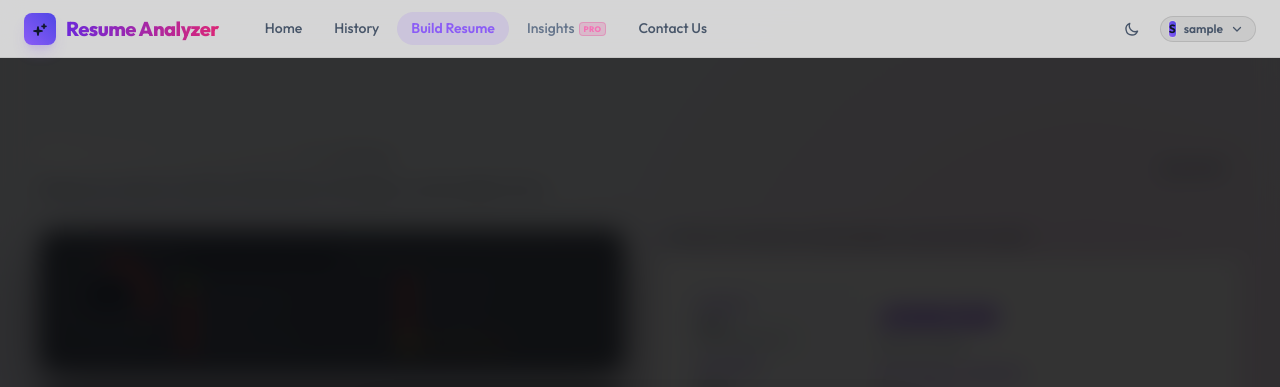
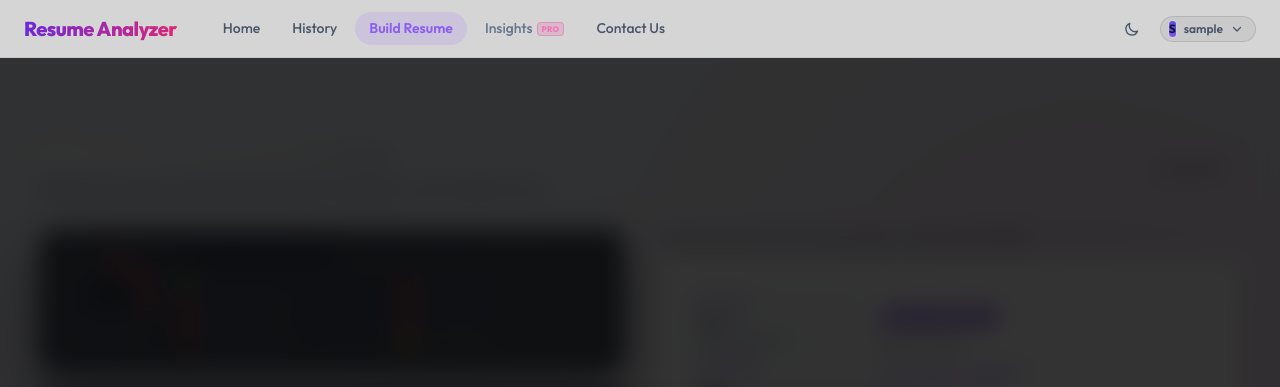
Before and after one commit to bhatiaayan30/Resume_Analyzer, a Django app: page /builder/ in a window 1280 px wide. Shown: the top 387 px of the page. Run offline with Django 4.2, Linux system fonts and the light colour scheme; the visitor is signed in with stand-in values (Sample User, id 1); some libraries are stand-ins or nearby versions.

Commit message:
Remove header logo icon and refine theme toggle layout

```diff
--- a/templates/analyzer/base.html
+++ b/templates/analyzer/base.html
@@ -744,12 +744,7 @@
     <div class="max-w-7xl mx-auto flex items-center justify-between px-6 py-3 w-full">
       <div class="flex items-center gap-8">
         <!-- Logo -->
-        <a class="flex items-center gap-2.5 font-bold text-lg tracking-tight text-white hover:opacity-90 transition-opacity" href="{% url 'index' %}">
-          <div class="w-8 h-8 rounded-lg bg-gradient-to-tr from-brand to-indigo-600 flex items-center justify-center text-white shadow-lg shadow-brand/20">
-              <svg class="w-4 h-4" fill="none" stroke="currentColor" viewBox="0 0 24 24" stroke-width="2.5">
-                  <path stroke-linecap="round" stroke-linejoin="round" d="M9.813 15.904L9 21l-.813-5.096L3 15l5.096-.813L9 9l.813 5.096L15 15l-5.187.904zM18 5v6m-3-3h6" />
-              </svg>
-          </div>
+        <a class="flex items-center gap-2 font-bold text-lg tracking-tight text-white hover:opacity-90 transition-opacity" href="{% url 'index' %}">
           <span class="logo font-black">Resume Analyzer</span>
         </a>
         <nav class="hidden md:flex items-center gap-1 desktop-nav-links">
@@ -876,12 +871,7 @@
 
       <div class="flex items-center gap-10">
         <!-- Logo -->
-        <a class="flex items-center gap-2.5 font-bold text-lg tracking-tight text-white hover:opacity-90 transition-opacity" href="{% url 'index' %}">
-          <div class="keep-white w-8 h-8 rounded-lg bg-gradient-to-tr from-brand to-indigo-600 flex items-center justify-center text-white shadow-lg shadow-brand/20">
-              <svg class="w-4 h-4" fill="none" stroke="currentColor" viewBox="0 0 24 24" stroke-width="2.5">
-                  <path stroke-linecap="round" stroke-linejoin="round" d="M9.813 15.904L9 21l-.813-5.096L3 15l5.096-.813L9 9l.813 5.096L15 15l-5.187.904zM18 5v6m-3-3h6" />
-              </svg>
-          </div>
+        <a class="flex items-center gap-2 font-bold text-lg tracking-tight text-white hover:opacity-90 transition-opacity" href="{% url 'index' %}">
           <span class="logo font-black">Resume Analyzer</span>
         </a>
 
@@ -985,22 +975,22 @@
         <!-- Sliding Switch Theme Toggle (Vet and Hire style) -->
         <button
           @click="toggleTheme()"
-          class="relative inline-flex h-6.5 w-12 items-center rounded-full transition-colors duration-300 focus:outline-none ring-1 ring-white/10"
-          :class="isLight ? 'bg-amber-500 ring-amber-400' : 'bg-slate-900 border border-slate-700/50'"
+          class="relative inline-flex h-6 w-11 items-center rounded-full transition-colors duration-300 focus:outline-none ring-1 ring-white/10 p-0.5"
+          :class="isLight ? 'bg-amber-500 ring-amber-400/50' : 'bg-slate-900 border border-slate-700/50'"
           role="switch"
           aria-label="Toggle Theme"
           title="Toggle Theme"
         >
           <span
             class="flex h-5 w-5 items-center justify-center rounded-full bg-white shadow-md transition-transform duration-300 transform"
-            :class="isLight ? 'translate-x-6' : 'translate-x-1'"
+            :class="isLight ? 'translate-x-5' : 'translate-x-0'"
           >
             <!-- Sun Icon (visible in light mode) -->
             <svg x-show="isLight" class="w-3.5 h-3.5 text-amber-500" fill="currentColor" viewBox="0 0 20 20">
               <path fill-rule="evenodd" d="M10 2a1 1 0 011 1v1a1 1 0 11-2 0V3a1 1 0 011-1zm4 8a4 4 0 11-8 0 4 4 0 018 0zm-.464 4.95l.707.707a1 1 0 001.414-1.414l-.707-.707a1 1 0 00-1.414 1.414zm2.12-10.607a1 1 0 010 1.414l-.706.707a1 1 0 11-1.414-1.414l.707-.707a1 1 0 011.414 0zM17 11a1 1 0 100-2h-1a1 1 0 100 2h1zm-7 4a1 1 0 011 1v1a1 1 0 11-2 0v-1a1 1 0 011-1zM5.05 6.464A1 1 0 106.46 5.05l-.707-.707a1 1 0 00-1.414 1.414l.707.707zm1.414 8.486l-.707.707a1 1 0 01-1.414-1.414l.707-.707a1 1 0 011.414 1.414zM4 11a1 1 0 100-2H3a1 1 0 000 2h1z" clip-rule="evenodd" />
             </svg>
             <!-- Moon Icon (visible in dark mode) -->
-            <svg x-show="!isLight" class="w-3 h-3 text-slate-500" fill="currentColor" viewBox="0 0 20 20" style="display: none;">
+            <svg x-show="!isLight" class="w-3.5 h-3.5 text-slate-700" fill="currentColor" viewBox="0 0 20 20" style="display: none;">
               <path d="M17.293 13.293A8 8 0 016.707 2.707a8.001 8.001 0 1010.586 10.586z" />
             </svg>
           </span>
@@ -1020,7 +1010,7 @@
         <!-- Sliding Switch Theme Toggle -->
         <button
           @click="toggleTheme()"
-          class="relative inline-flex h-6.5 w-12 items-center rounded-full transition-colors duration-300 focus:outline-none"
+          class="relative inline-flex h-6 w-11 items-center rounded-full transition-colors duration-300 focus:outline-none p-0.5"
           :class="isLight ? 'bg-amber-500' : 'bg-slate-900 border border-slate-700'"
           role="switch"
           aria-label="Toggle Theme"
@@ -1028,14 +1018,14 @@
         >
           <span
             class="flex h-5 w-5 items-center justify-center rounded-full bg-white shadow-md transition-transform duration-300 transform"
-            :class="isLight ? 'translate-x-6' : 'translate-x-1'"
+            :class="isLight ? 'translate-x-5' : 'translate-x-0'"
           >
             <!-- Sun Icon (visible in light mode) -->
             <svg x-show="isLight" class="w-3.5 h-3.5 text-amber-500" fill="currentColor" viewBox="0 0 20 20">
               <path fill-rule="evenodd" d="M10 2a1 1 0 011 1v1a1 1 0 11-2 0V3a1 1 0 011-1zm4 8a4 4 0 11-8 0 4 4 0 018 0zm-.464 4.95l.707.707a1 1 0 001.414-1.414l-.707-.707a1 1 0 00-1.414 1.414zm2.12-10.607a1 1 0 010 1.414l-.706.707a1 1 0 11-1.414-1.414l.707-.707a1 1 0 011.414 0zM17 11a1 1 0 100-2h-1a1 1 0 100 2h1zm-7 4a1 1 0 011 1v1a1 1 0 11-2 0v-1a1 1 0 011-1zM5.05 6.464A1 1 0 106.46 5.05l-.707-.707a1 1 0 00-1.414 1.414l.707.707zm1.414 8.486l-.707.707a1 1 0 01-1.414-1.414l.707-.707a1 1 0 011.414 1.414zM4 11a1 1 0 100-2H3a1 1 0 000 2h1z" clip-rule="evenodd" />
             </svg>
             <!-- Moon Icon (visible in dark mode) -->
-            <svg x-show="!isLight" class="w-3 h-3 text-slate-500" fill="currentColor" viewBox="0 0 20 20" style="display: none;">
+            <svg x-show="!isLight" class="w-3.5 h-3.5 text-slate-700" fill="currentColor" viewBox="0 0 20 20" style="display: none;">
               <path d="M17.293 13.293A8 8 0 016.707 2.707a8.001 8.001 0 1010.586 10.586z" />
             </svg>
           </span>
```
